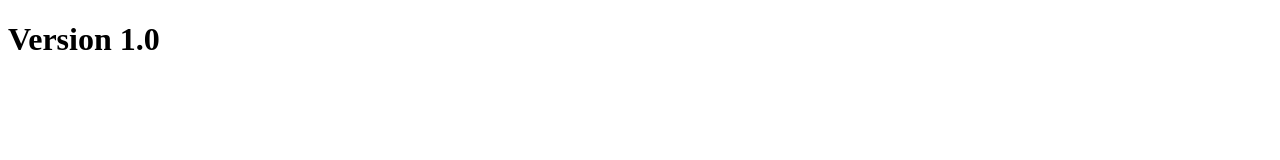
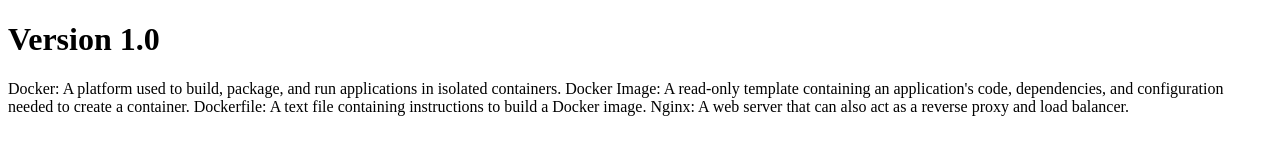
Before and after one commit to Myfirstgithubdev/Devops_Workshop, a plain HTML site: page index.html in a window 1280 px wide. Drawn offline with Linux system fonts and the light colour scheme.

Commit message:
added a docker file

```diff
--- a/index.html
+++ b/index.html
@@ -8,13 +8,13 @@
 <body>
  <h1>Version 1.0</h1>
 
-<!-- Docker: A platform used to build, package, and run applications in isolated containers.
+ Docker: A platform used to build, package, and run applications in isolated containers.
 
 Docker Image: A read-only template containing an application's code, dependencies, and configuration needed to create a container.
 
 Dockerfile: A text file containing instructions to build a Docker image.
 
-Nginx: A web server that can also act as a reverse proxy and load balancer. -->
+Nginx: A web server that can also act as a reverse proxy and load balancer.
 
 
 </body>
```
Also changed, not shown: 1 other file.
